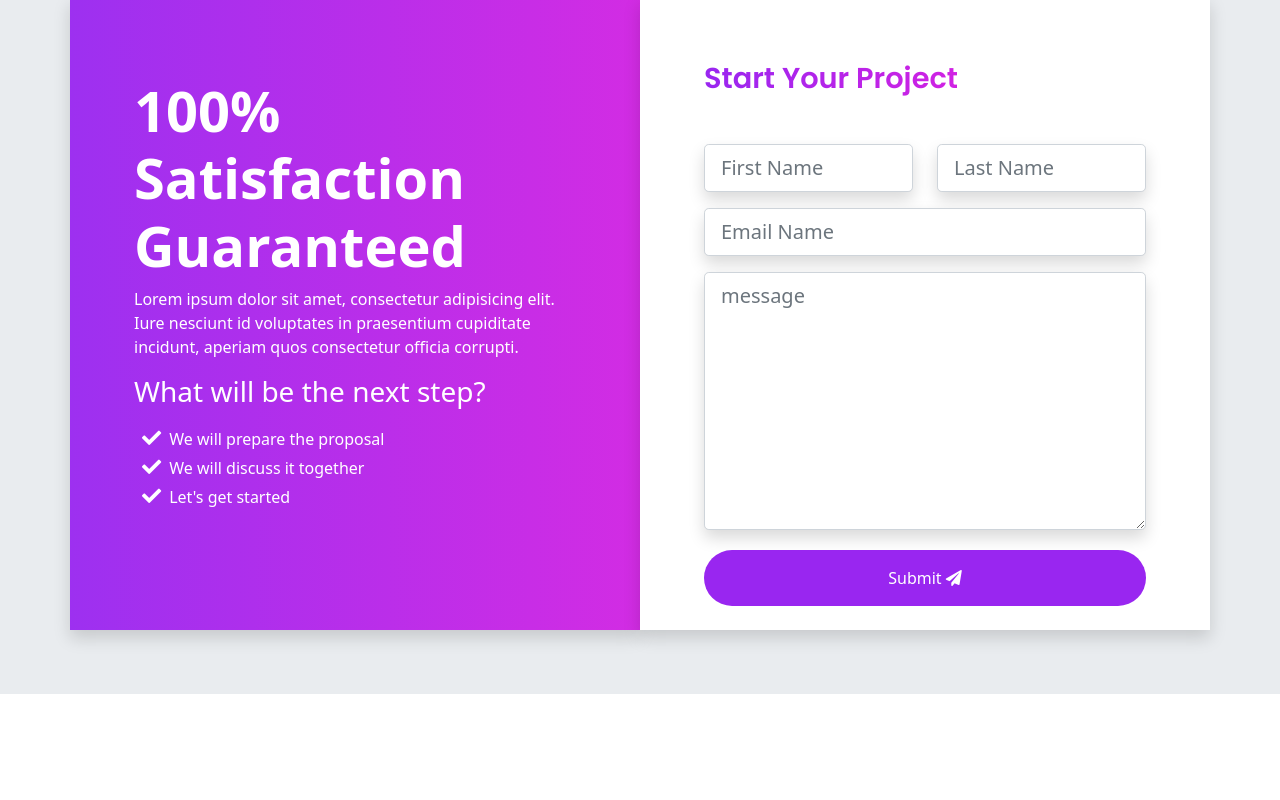
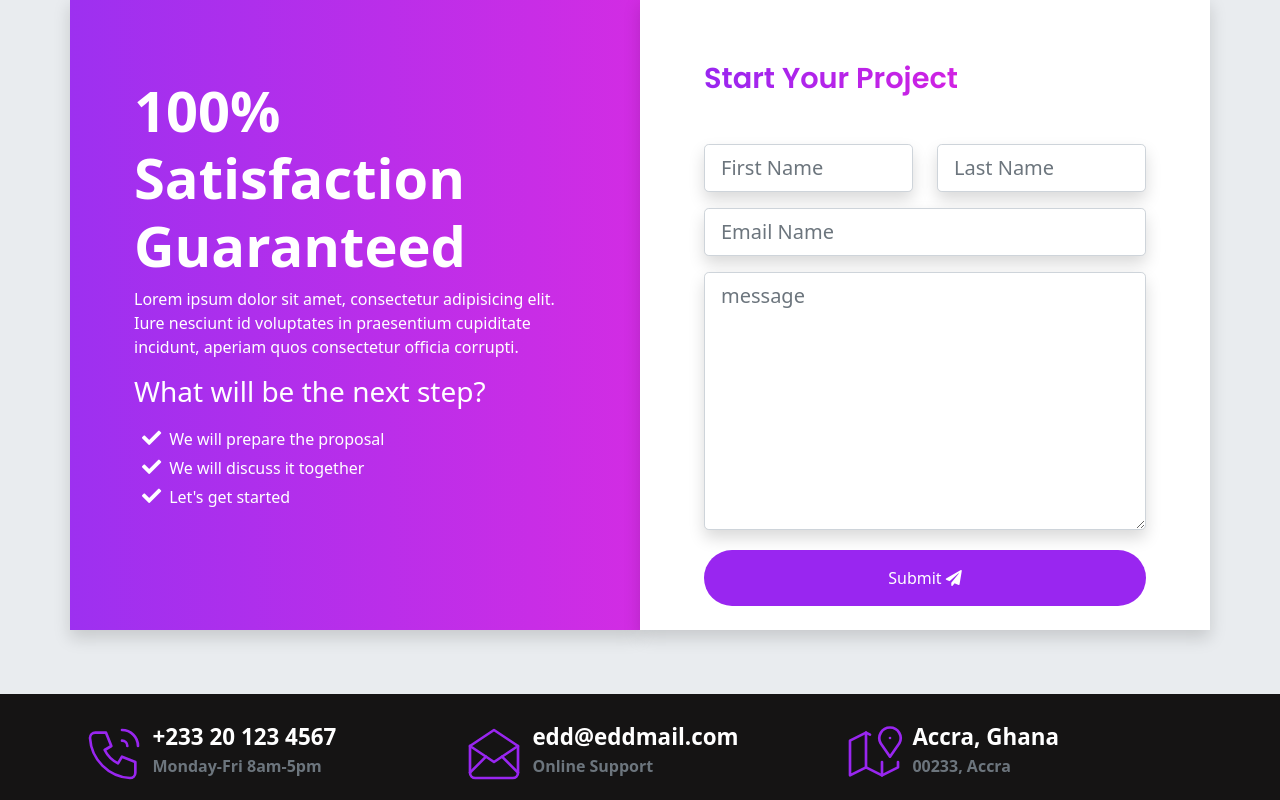
Before and after one commit to eddieash0007/bs5_sass, a website: page index.html in a window 1280 px wide. Shown: the part 6656-7456 px from the top of the page. Before the commit the page ends 7350 px from the top, so only its background shows below. Drawn offline with nearby package versions, Linux system fonts and the light colour scheme.

Commit message:
first footer section complete

```diff
--- a/index.html
+++ b/index.html
@@ -648,6 +648,63 @@
   </div>
 </section>
 
+<!-- Footer Section -->
+
+<footer class="footer">
+  <div class="container">
+    <div class="row">
+      <!-- Contact number  -->
+      <div class="col-md-4 col-lg-4 contact-box pt-1 d-md-block d-lg-flex d-flex">
+        <div class="contact-box__icon">
+          <svg xmlns="http://www.w3.org/2000/svg" class="icon icon-tabler icon-tabler-phone-call" viewBox="0 0 24 24" stroke-width="1" fill="none" stroke-linecap="round" stroke-linejoin="round">
+            <path stroke="none" d="M0 0h24v24H0z" fill="none"/>
+            <path d="M5 4h4l2 5l-2.5 1.5a11 11 0 0 0 5 5l1.5 -2.5l5 2v4a2 2 0 0 1 -2 2a16 16 0 0 1 -15 -15a2 2 0 0 1 2 -2" />
+            <path d="M15 7a2 2 0 0 1 2 2" />
+            <path d="M15 3a6 6 0 0 1 6 6" />
+          </svg>
+        </div>
+        <div class="contact-box__info">
+          <a href="" class="contact-box__info--title">+233 20 123 4567</a>
+          <p class="contact-box__info--subtitle">Monday-Fri 8am-5pm</p>
+        </div>
+      </div>
+      <!-- Email -->
+      <div class="col-md-4 col-lg-4 contact-box pt-1 d-md-block d-lg-flex d-flex">
+        <div class="contact-box__icon">
+          <svg xmlns="http://www.w3.org/2000/svg" class="icon icon-tabler icon-tabler-mail-opened" viewBox="0 0 24 24" stroke-width="1" fill="none" stroke-linecap="round" stroke-linejoin="round">
+            <path stroke="none" d="M0 0h24v24H0z" fill="none"/>
+            <polyline points="3 9 12 15 21 9 12 3 3 9" />
+            <path d="M21 9v10a2 2 0 0 1 -2 2h-14a2 2 0 0 1 -2 -2v-10" />
+            <line x1="3" y1="19" x2="9" y2="13" />
+            <line x1="15" y1="13" x2="21" y2="19" />
+          </svg>
+        </div>
+        <div class="contact-box__info">
+          <a href="" class="contact-box__info--title">edd@eddmail.com</a>
+          <p class="contact-box__info--subtitle">Online Support</p>
+        </div>
+      </div>
+      <!-- Location -->
+      <div class="col-md-4 col-lg-4 contact-box pt-1 d-md-block d-lg-flex d-flex">
+        <div class="contact-box__icon">
+          <svg xmlns="http://www.w3.org/2000/svg" class="icon icon-tabler icon-tabler-map-2" viewBox="0 0 24 24" stroke-width="1" fill="none" stroke-linecap="round" stroke-linejoin="round">
+            <path stroke="none" d="M0 0h24v24H0z" fill="none"/>
+            <line x1="18" y1="6" x2="18" y2="6.01" />
+            <path d="M18 13l-3.5 -5a4 4 0 1 1 7 0l-3.5 5" />
+            <polyline points="10.5 4.75 9 4 3 7 3 20 9 17 15 20 21 17 21 15" />
+            <line x1="9" y1="4" x2="9" y2="17" />
+            <line x1="15" y1="15" x2="15" y2="20" />
+          </svg>
+        </div>
+        <div class="contact-box__info">
+          <a href="" class="contact-box__info--title">Accra, Ghana</a>
+          <p class="contact-box__info--subtitle">00233, Accra</p>
+        </div>
+      </div>
+    </div>
+  </div>
+</footer>
+
 <script src="https://cdn.jsdelivr.net/npm/bootstrap@5.1.3/dist/js/bootstrap.bundle.min.js" integrity="sha384-ka7Sk0Gln4gmtz2MlQnikT1wXgYsOg+OMhuP+IlRH9sENBO0LRn5q+8nbTov4+1p" crossorigin="anonymous"></script>
 
 
--- a/scss/_custom.scss
+++ b/scss/_custom.scss
@@ -17,6 +17,7 @@ $black:    #000 ;
 $purple-dark:  #9926f0 ;
 $purple-light:  #BB6EF5 ;
 $pink:    #d122e3 ;
+$footer: #151414;
 
 $primary:       $purple-dark;
 $secondary:     $pink;
--- a/scss/sections/_footer.scss
+++ b/scss/sections/_footer.scss
@@ -0,0 +1,48 @@
+@use'../custom' as *;
+@use '../components/mixins' as *;
+
+.footer{
+    padding-top: 1rem;
+    background-color: $footer;
+
+}
+
+// Style Contact Box
+.contact-box {
+    position: relative;
+
+    &__icon{
+        width: 2rem;
+        stroke: $primary;
+        padding-top: 0.5rem;
+
+        @include media-breakpoint-up(sm){
+            width: 4rem;
+        }
+    }
+
+    &__info{
+        padding: 0.4rem;
+        font-weight: 600;
+
+        &--title{
+            color: $white;
+            text-decoration: none;
+            font-size: 1rem;
+
+            @include media-breakpoint-up(sm){
+                font-size: 1.4rem;
+            }
+        }
+
+        &--subtitle{
+             color: $gray-600;
+             text-decoration: none;
+             font-size: 0.8rem;
+
+            @include media-breakpoint-up(sm){
+                font-size: 1rem;
+            }
+        }
+    }
+}
```
Also changed, not shown: assets/css/style.css, 1 other file.
